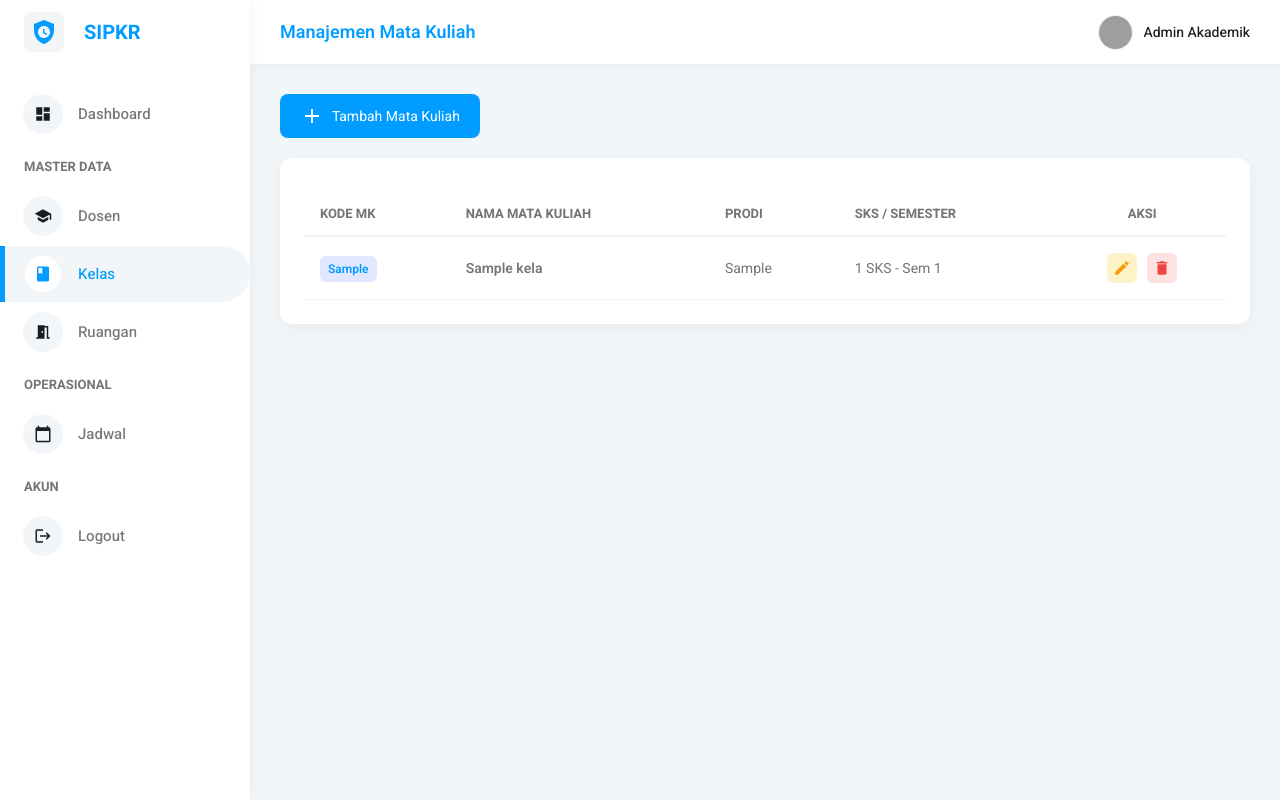
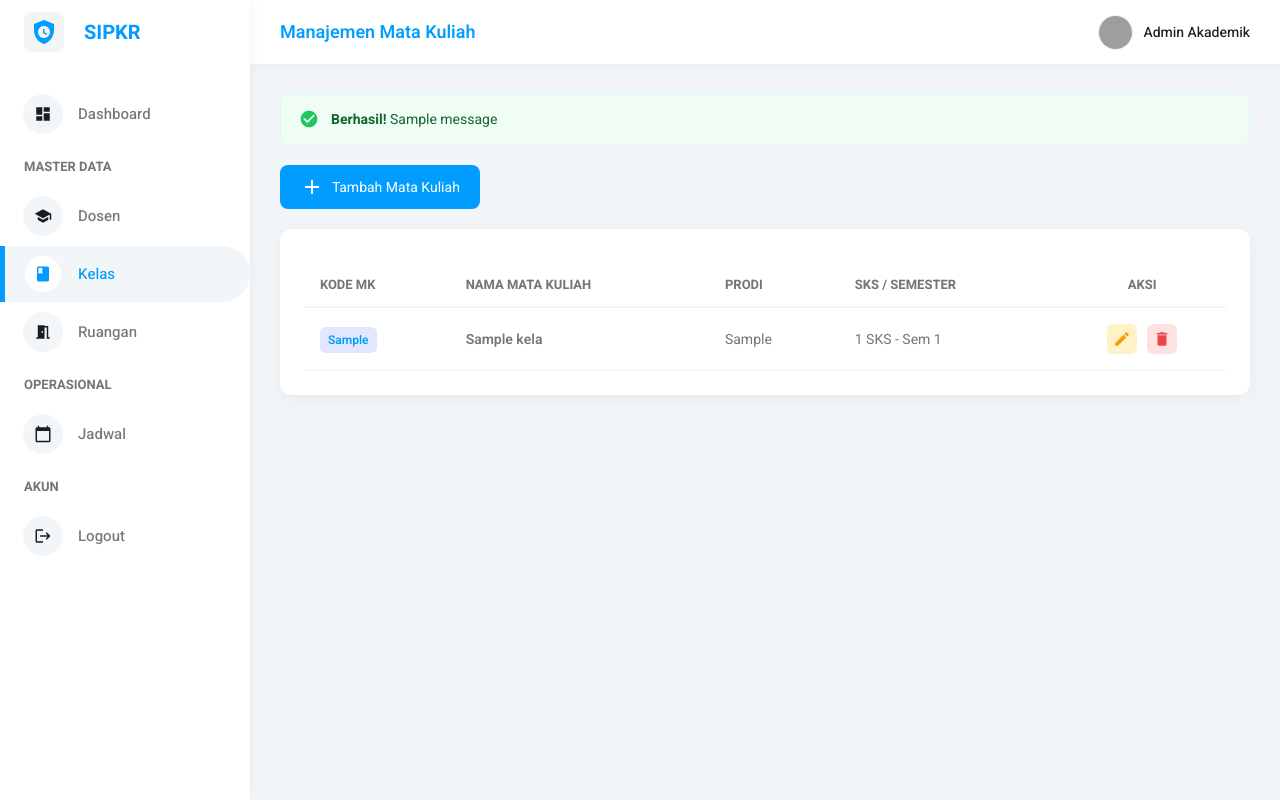
Before and after one commit to aprillashinta/sipkr-flask, a Flask app: page /kelas in a window 1280 px wide. Run offline with Flask 3, Linux system fonts and the light colour scheme; the visitor is signed in with stand-in values (Sample User, id 1); tables that the repository leaves empty hold one stand-in row (values such as "Sample post"); one stand-in notice (Sample message) is shown; parts of the project's set-up code (start-up, migrations or seed data) failed here and were passed over; grey boxes are pictures that could not be loaded.

Commit message:
perbaikan notif di kelas
Signed-off-by: Nantaaa <anantah738@gmail.com>

```diff
--- a/app/templates/kelas/index.html
+++ b/app/templates/kelas/index.html
@@ -17,7 +17,26 @@
     .btn-edit { color: #F59E0B; background: #FEF3C7; }
     .btn-delete { color: #EF4444; background: #FEE2E2; }
     .btn-icon:hover { opacity: 0.8; transform: scale(1.1); }
+    .alert { padding: 14px 18px; margin-bottom: 20px; border-radius: 8px; font-size: 14px; display: flex; align-items: flex-start; gap: 12px; animation: slideDown 0.3s ease-out; }
+    .alert-error { background-color: #FEF2F2; border: 1px solid #FEE2E2; color: #991B1B; }
+    .alert-success { background-color: #F0FDF4; border: 1px solid #DCFCE7; color: #166534; }
+    @keyframes slideDown { from { opacity: 0; transform: translateY(-10px); } to { opacity: 1; transform: translateY(0); } }
 </style>
+
+{% with messages = get_flashed_messages(with_categories=true) %}
+  {% if messages %}
+    {% for category, message in messages %}
+      <div class="alert alert-{{ category }}">
+          {% if category == 'error' %}
+            <i class="material-icons" style="font-size: 20px; color: #EF4444;">error</i>
+          {% else %}
+            <i class="material-icons" style="font-size: 20px; color: #22C55E;">check_circle</i>
+          {% endif %}
+          <div><strong>{{ 'Perhatian!' if category == 'error' else 'Berhasil!' }}</strong> {{ message }}</div>
+      </div>
+    {% endfor %}
+  {% endif %}
+{% endwith %}
 
 <a href="{{ url_for('web.kelas_create') }}" class="btn-add">
     <i class="material-icons">add</i> Tambah Mata Kuliah
```
Also changed, not shown: app/templates/kelas/create.html (+15 -0 lines), app/templates/kelas/edit.html (+15 -0 lines).
